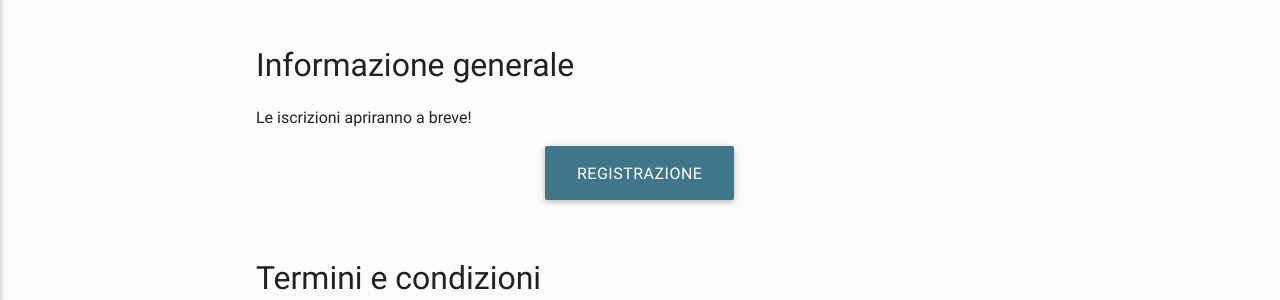
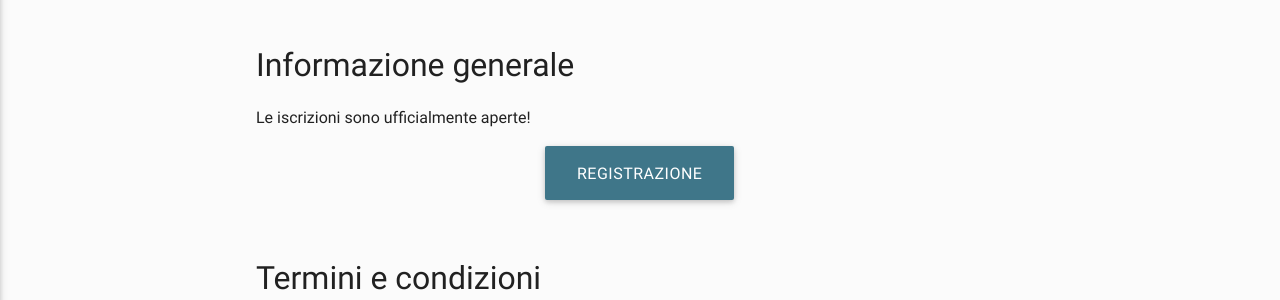
Before and after one commit to ai-sf/ring18, a Jekyll site: the page built from registration.html, in a window 1280 px wide. Shown: the part 166-466 px from the top of the page. Built offline with Jekyll 4.4.1, drawn with Linux system fonts in a browser that asks for light colours; nearby versions of some CDN libraries.

Commit message:
Update registration.yml

```diff
--- a/_data/registration.yml
+++ b/_data/registration.yml
@@ -1,4 +1,4 @@
-info: "Le iscrizioni apriranno a breve!"
+info: "Le iscrizioni sono ufficialmente aperte!"
 
 posters?: false
 
```
